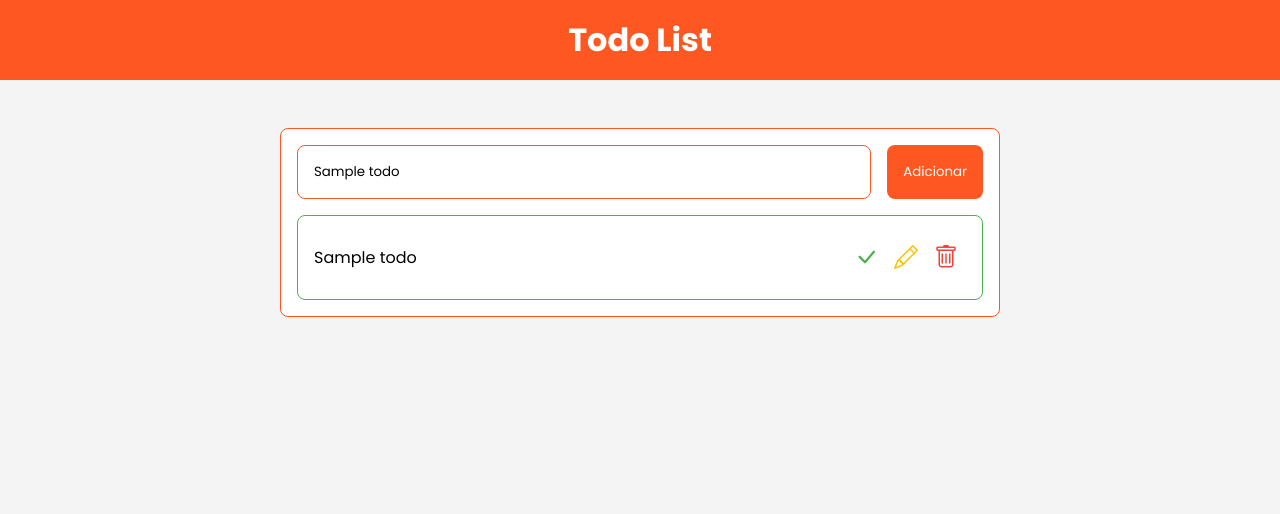
After one commit to maiconDeSouza/todo_django_v1, a Django app: page /1/update in a window 1280 px wide. The commit adds this page. Shown: the top 514 px of the page. Run offline with Django 5.2, Linux system fonts and the light colour scheme; tables that the repository leaves empty hold one stand-in row (values such as "Sample post").

Commit message:
project completed

```diff
--- a/setup/templates/base.html
+++ b/setup/templates/base.html
@@ -18,9 +18,11 @@
     <main>
         <div class="container">
             <form method="post">
-                {% csrf_token %}
-                <input type="text" placeholder="digite a nova tarefa" name="title">
-                <button type="submit">Adicionar</button>
+                {% if todo %}
+                    {% include "partials/form_edit.html" %}
+                {% else %}
+                    {% include "partials/form.html" %}
+                {% endif %}
             </form>
             {% block content %}
 
--- /dev/null
+++ b/setup/templates/partials/form.html
@@ -0,0 +1,3 @@
+{% csrf_token %}
+<input type="text" placeholder="digite a nova tarefa" name="title">
+<button type="submit">Adicionar</button>
--- /dev/null
+++ b/setup/templates/partials/form_edit.html
@@ -0,0 +1,3 @@
+{% csrf_token %}
+<input type="text" placeholder="digite a nova tarefa" name="title" value="{{todo.title}}">
+<button type="submit">Adicionar</button>
--- a/setup/urls.py
+++ b/setup/urls.py
@@ -6,5 +6,7 @@ from todos import views
 urlpatterns = [
     path('admin/', admin.site.urls),
     path('', views.TodosView.as_view(), name='home'),
-    path('<int:pk>/', views.DelView.as_view(), name='del')
+    path('<int:pk>/update', views.UpView.as_view(), name='up'),
+    path('<int:pk>/delete', views.DelView.as_view(), name='del'),
+    path('<int:pk>/completed', views.CompletedView.as_view(), name='completed')
 ]
--- a/todos/templates/partials/completed.html
+++ b/todos/templates/partials/completed.html
@@ -1,6 +1,6 @@
 <li class="completed">
     <span>{{todo.title}}</span>
-    <a href="#" pk="{{todo.pk}}" title="concluido"><i class="bi bi-check-lg"></i></a>
-    <a href="#" pk="{{todo.pk}}" title="editar"><i class="bi bi-pencil"></i></a>
+    <a href="{% url "completed" pk=todo.pk %}"  title="concluido"><i class="bi bi-check-lg"></i></a>
+    <a href="{% url "up" pk=todo.pk %}"  title="editar"><i class="bi bi-pencil"></i></a>
     <a href="{% url "del" pk=todo.pk %}" title="excluir"><i class="bi bi-trash"></i></a>
 </li>
--- a/todos/templates/partials/no_completed.html
+++ b/todos/templates/partials/no_completed.html
@@ -1,6 +1,6 @@
 <li>
     <span>{{todo.title}}</span>
-    <a href="" title="concluido"><i class="bi bi-check-lg"></i></a>
-    <a href="" title="editar"><i class="bi bi-pencil"></i></a>
+    <a href="{% url "completed" pk=todo.pk %}" title="concluido"><i class="bi bi-check-lg"></i></a>
+    <a href="{% url "up" pk=todo.pk %}" title="editar"><i class="bi bi-pencil"></i></a>
     <a href="{% url "del" pk=todo.pk %}" title="excluir"><i class="bi bi-trash"></i></a>
 </li>
--- a/todos/views.py
+++ b/todos/views.py
@@ -24,3 +24,28 @@ class DelView(View):
         todo = Todo.objects.get(id=pk)
         todo.delete()
         return redirect('home')
+
+
+class UpView(View):
+    def get(self, request, pk):
+        todos = Todo.objects.all()
+        todo = todos.get(id=pk)
+
+        return render(request, 'index.html', {'todos': todos, 'todo': todo})
+
+    def post(self, request, pk):
+        new_todo = TodoForm(request.POST)
+        if new_todo.is_valid():
+            todo = Todo.objects.get(id=pk)
+            todo.title = request.POST.get('title')
+            todo.save()
+
+        return redirect('home')
+
+
+class CompletedView(View):
+    def get(self, request, pk):
+        todo = Todo.objects.get(id=pk)
+        todo.completed = not todo.completed
+        todo.save()
+        return redirect('home')
```
